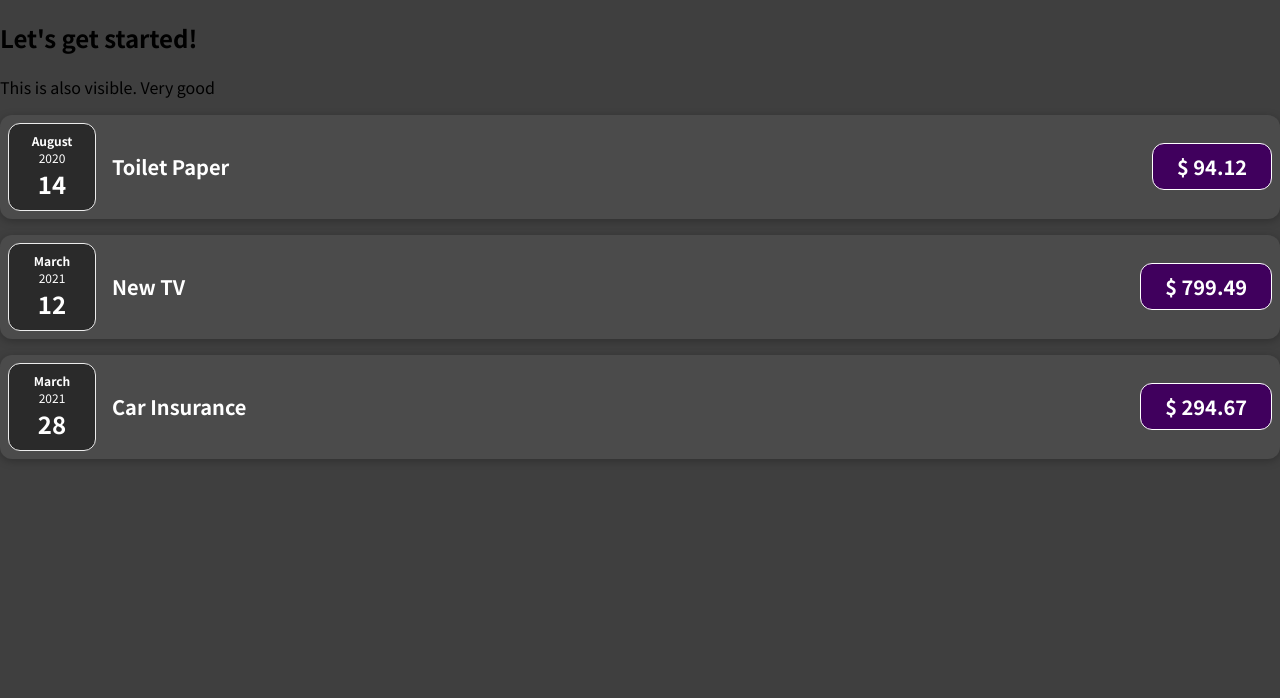
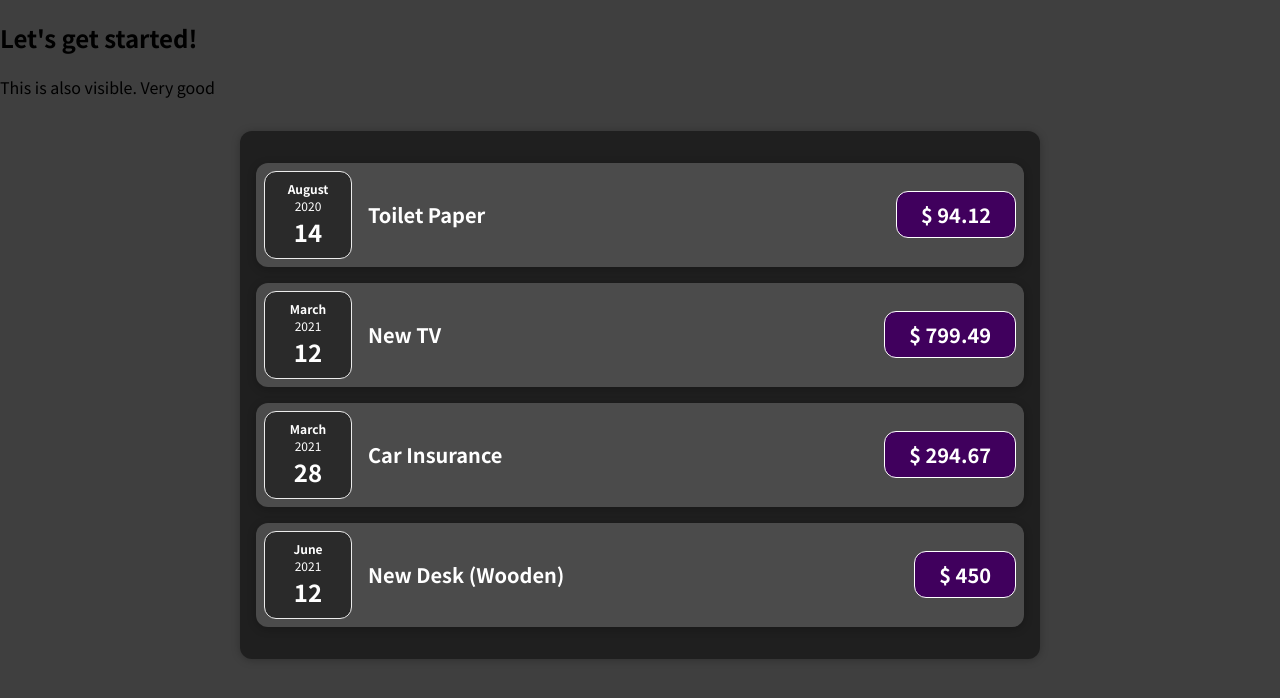
Before and after one commit to Suxrob9966/React-Complete-Guide, a JavaScript app: page / in a window 1280 px wide. Shown: the top 698 px of the page. Built offline with nearby package versions, Linux system fonts and the light colour scheme.

Commit message:
splitting components

```diff
--- a/src/App.js
+++ b/src/App.js
@@ -1,4 +1,4 @@
-import ExpenseItem from "./components/ExpenseItem";
+import Expenses from "./components/Expenses";
 
 function App() {
   const expenses = [
@@ -27,21 +27,10 @@
     <div>
       <h2>Let's get started!</h2>
       <p>This is also visible. Very good </p>
-      <ExpenseItem // we pass expenses array elements as attributes into custom defined element ExpenseItem. the attribute names can be anything. But in ExpenseItem.js file we will have to access these attributes by these names. In that file these attributes will be stored as function parameter called props. We then acccess every attribute element as props[0].title for example.
-        title={expenses[0].title}
-        amount={expenses[0].amount}
-        date={expenses[0].date}
-      ></ExpenseItem>
-      <ExpenseItem
-        title={expenses[1].title}
-        amount={expenses[1].amount}
-        date={expenses[1].date}
-      ></ExpenseItem>
-      <ExpenseItem
-        title={expenses[2].title}
-        amount={expenses[2].amount}
-        date={expenses[2].date}
-      ></ExpenseItem>
+
+      {/*we pass expenses array elements as attributes into custom defined element ExpenseItem. the attribute names can be anything. But in ExpenseItem.js file we will have to access these attributes by these names. In that file these attributes will be stored as function parameter called props. We then acccess every attribute element as props[0].title for example.*/}
+
+      <Expenses items={expenses}></Expenses>
     </div>
   );
 }
--- /dev/null
+++ b/src/components/Expenses.css
@@ -0,0 +1,9 @@
+.expenses {
+  padding: 1rem;
+  background-color: rgb(31, 31, 31);
+  margin: 2rem auto;
+  width: 50rem;
+  max-width: 95%;
+  border-radius: 12px;
+  box-shadow: 0 1px 8px rgba(0, 0, 0, 0.25);
+}
--- /dev/null
+++ b/src/components/Expenses.js
@@ -0,0 +1,31 @@
+import ExpenseItem from "./ExpenseItem";
+import "./Expenses.css";
+
+function Expenses(props) {
+  return (
+    <div className="expenses">
+      <ExpenseItem
+        title={props.items[0].title}
+        amount={props.items[0].amount}
+        date={props.items[0].date}
+      ></ExpenseItem>
+      <ExpenseItem
+        title={props.items[1].title}
+        amount={props.items[1].amount}
+        date={props.items[1].date}
+      ></ExpenseItem>
+      <ExpenseItem
+        title={props.items[2].title}
+        amount={props.items[2].amount}
+        date={props.items[2].date}
+      ></ExpenseItem>
+      <ExpenseItem
+        title={props.items[3].title}
+        amount={props.items[3].amount}
+        date={props.items[3].date}
+      ></ExpenseItem>
+    </div>
+  );
+}
+
+export default Expenses;
```
Also changed, not shown: 1 other file (tests, documents, lock files or other folders).
